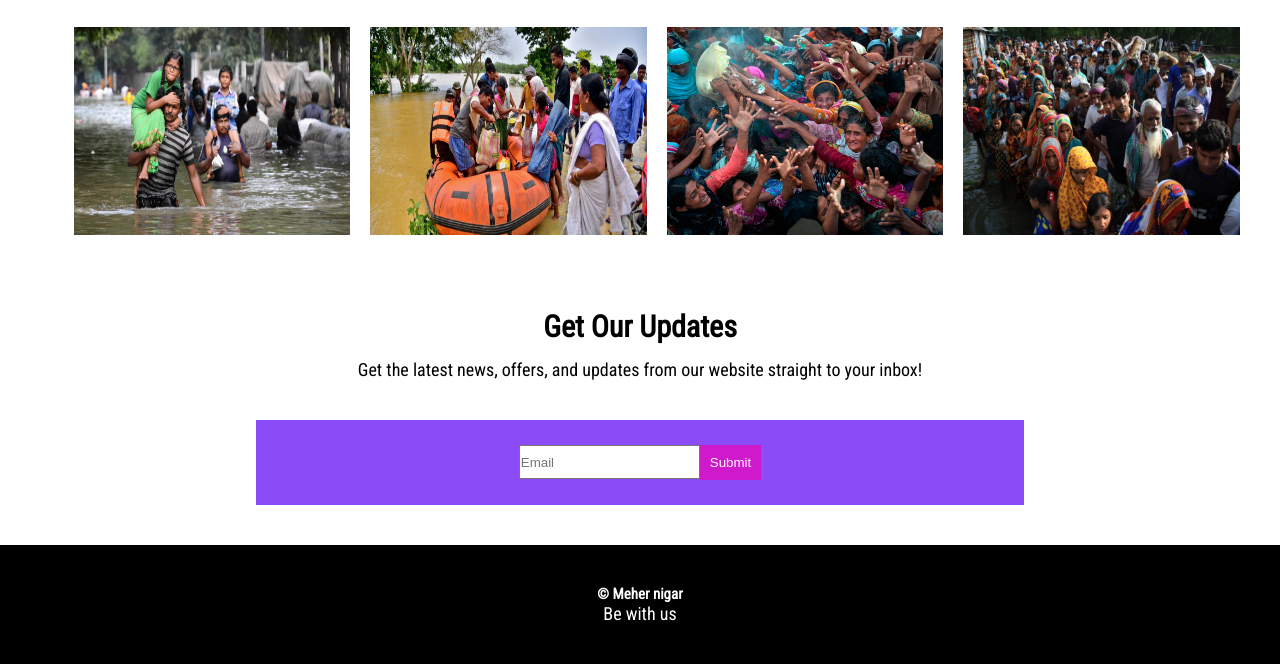
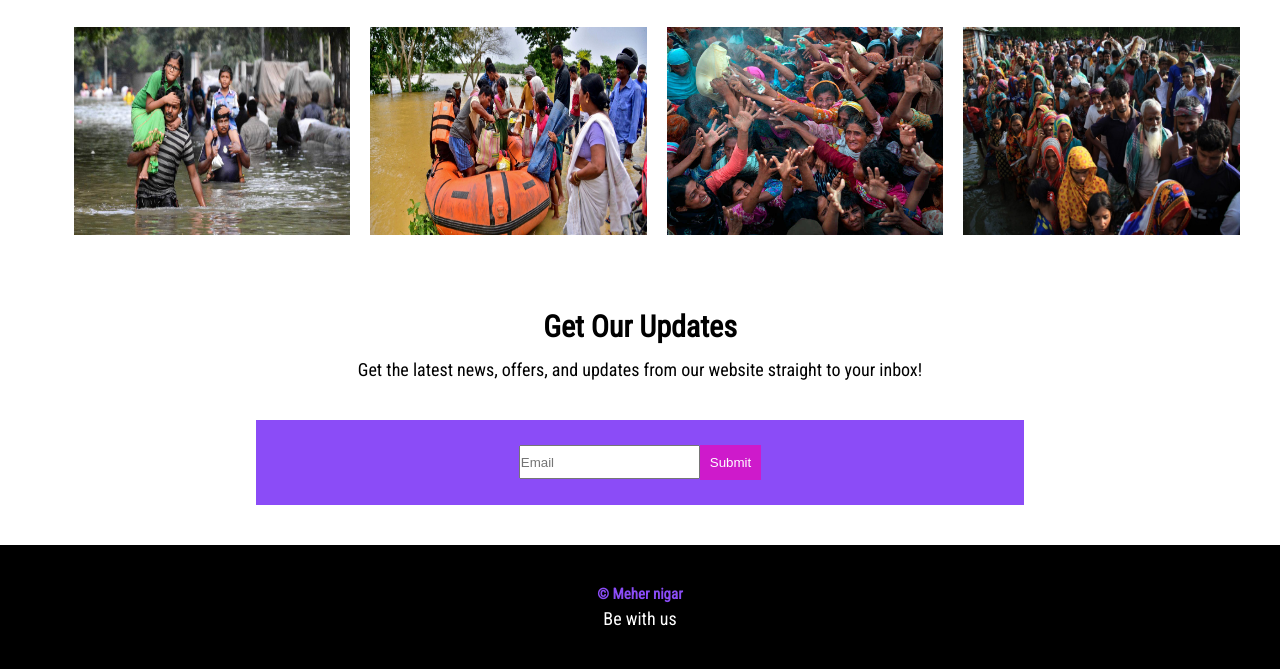
Before and after one commit to meher09/first-assignment, a plain HTML site: page index.html in a window 1280 px wide. Shown: the part 1708-2377 px from the top of the page. Drawn offline with Linux system fonts and the light colour scheme.

Commit message:
last changes

```diff
--- a/index.html
+++ b/index.html
@@ -102,7 +102,7 @@
         <h1>Get Our Updates</h1>
         <p>Get the latest news, offers, and updates from our website straight to your inbox!</p>
         <div class="email">
-            <input class="email-box" type="text" placeholder="Email">
+            <input class="email-box" type="email" placeholder="Email">
             <input class="submit-button" type="button" value="Submit">
         </div>
     </section>
--- a/style.css
+++ b/style.css
@@ -12,7 +12,10 @@ h1 {
     font-size: 30px;
     margin-bottom: 15px;
 }
-
+ h5{
+    color: #8b4cf7;
+    padding-bottom: 5px;
+ }
 .banner {
     background-image: url(images/donation13.jpg);
     background-repeat: no-repeat;
```
